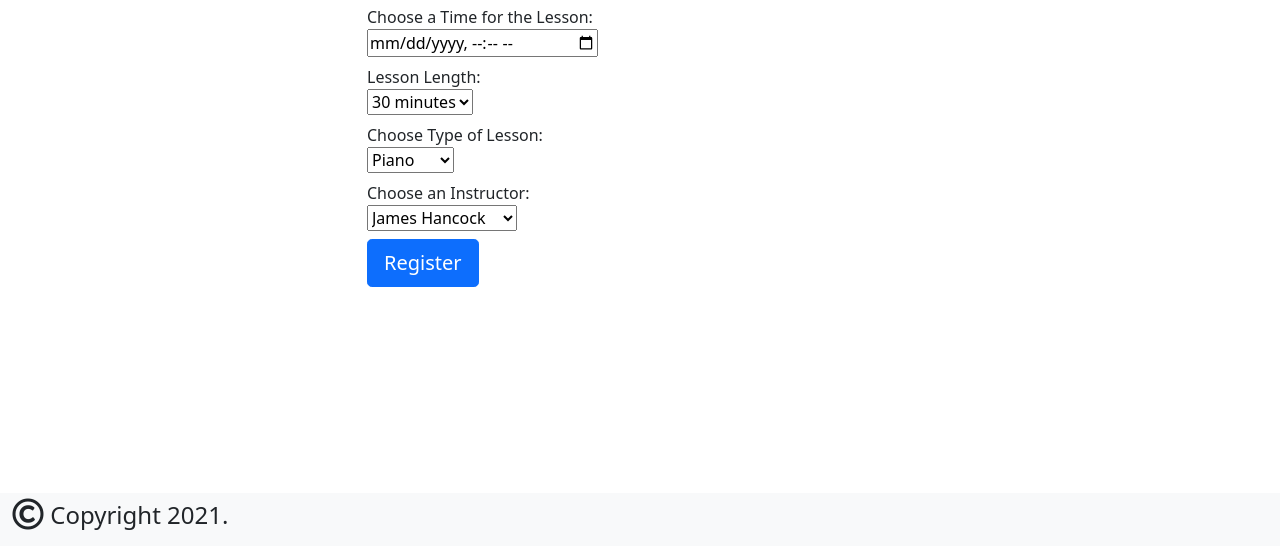
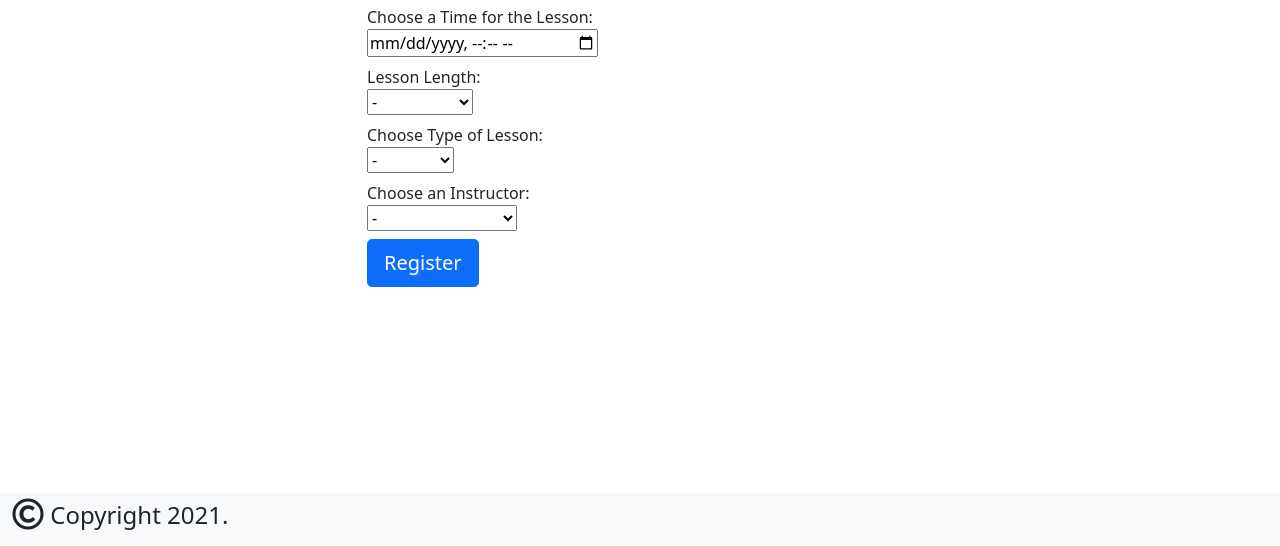
Before and after one commit to Tomelinski/DBaseDesign, a website: page bookLesson.html in a window 1280 px wide. Shown: the part 254-800 px from the top of the page. Drawn offline with nearby package versions, Linux system fonts and the light colour scheme.

Commit message:
changes to inputs for bookLesson

```diff
--- a/bookLesson.html
+++ b/bookLesson.html
@@ -82,7 +82,7 @@
                         <label for="lessonTime">Choose a Time for the Lesson:</label>
                         <div class="row">
                           <div class="col-md-12">
-                            <input type="datetime-local" id="lessonTime" name="lessonTime">
+                            <input type="datetime-local" id="lessonTime" name="lessonTime" min="2021-10-22T08:00:00">
                           </div>
                         </div>
                       </div>
@@ -91,7 +91,8 @@
                         <label for="lessonLength">Lesson Length:</label>
                         <div class="row">
                           <div class="col-md-12">
-                            <select name="lessonLength" id="lessonLength">
+                            <select name="lessonLength" id="lessonLength" required>
+                            <option value="0">-</option>
                             <option value="1">30 minutes</option>
                             <option value="2">1 hour</option>
                             <option value="3">2 hours</option>
@@ -104,7 +105,8 @@
                         <label for="lessonTypes">Choose Type of Lesson:</label>
                         <div class="row">
                           <div class="col-md-12">
-                            <select name="lessonTypes" id="lessonTypes">
+                            <select name="lessonTypes" id="lessonTypes" required>
+                            <option value="0">-</option>
                             <option value="1">Piano</option>
                             <option value="2">Guitar</option>
                             <option value="3">Trumpet</option>
@@ -117,7 +119,8 @@
                         <label for="instructors">Choose an Instructor:</label>
                         <div class="row">
                           <div class="col-md-12">
-                            <select name="instructors" id="instructors">
+                            <select name="instructors" id="instructors" required>
+                            <option value="0">-</option>
                             <option value="1">James Hancock</option>
                             <option value="2">Johan Bach</option>
                             <option value="3">Amadeus Mozart</option>
```
